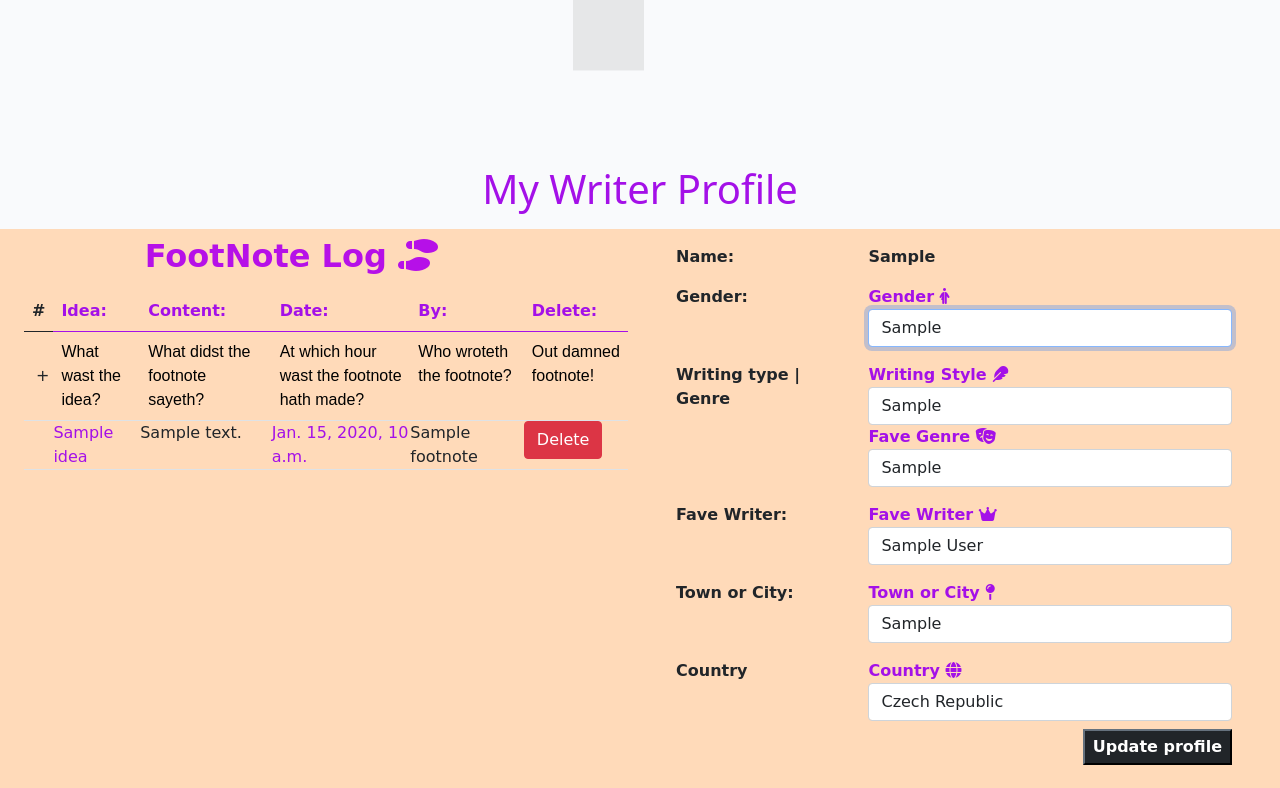
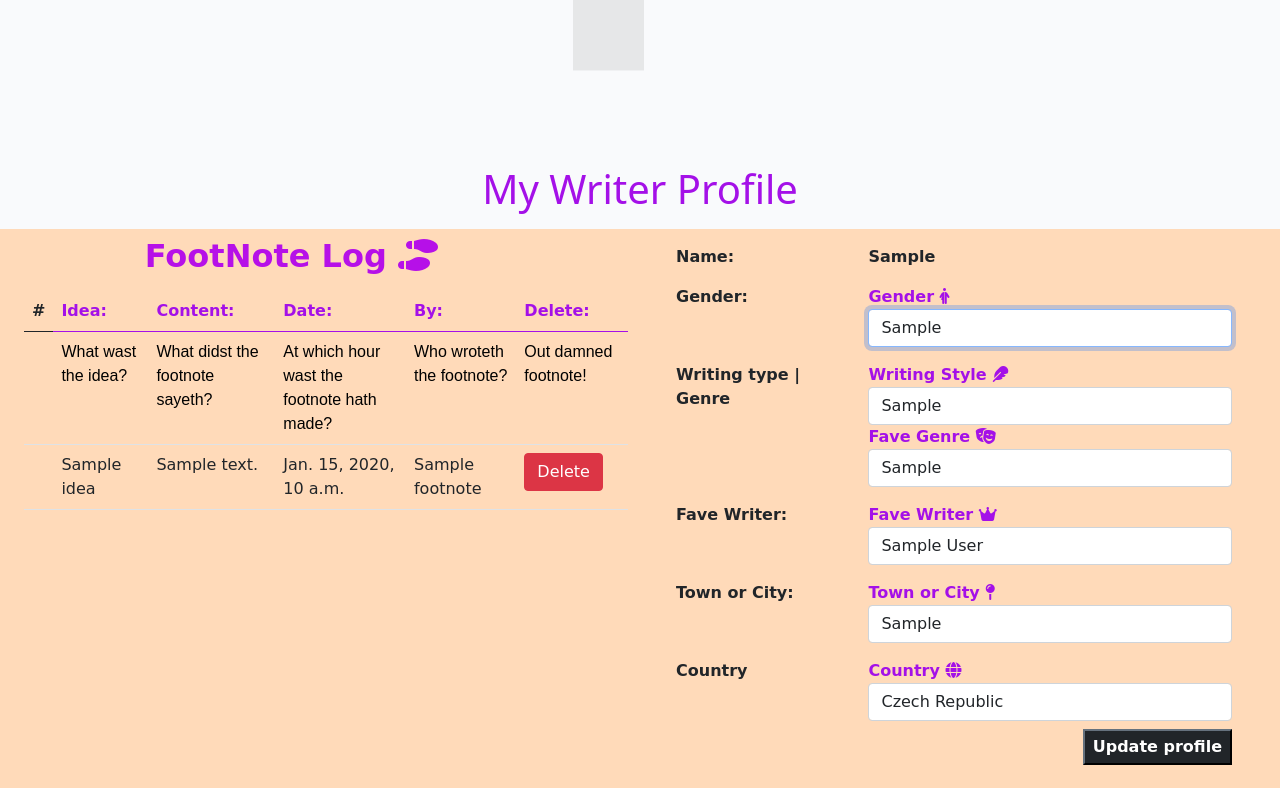
Before and after one commit to valerieniloinsigh31/footnote-app, a Django app: page /writerprofile in a window 1280 px wide. Shown: the part 211-999 px from the top of the page. Run offline with Django 3.2, Linux system fonts and the light colour scheme; a user stored in the database is signed in; tables that the repository leaves empty hold one stand-in row (values such as "Sample post"); some libraries are stand-ins or nearby versions; some web fonts are replaced.

Commit message:
Remove previous accordian code from writerprofile to redo

```diff
--- a/writer_profile/static/writer_profile/css/writerprofile.css
+++ b/writer_profile/static/writer_profile/css/writerprofile.css
@@ -34,15 +34,15 @@ tr.hide-table-padding td {
       position: relative;
     }
 
-    .accordion-toggle .expand-button:after
-    {
+    .accordion-button:not(.collapsed)  {
       position: absolute;
       left:.75rem;
       top: 50%;
       transform: translate(0, -50%);
       content: '-';
     }
-    .accordion-toggle.collapsed .expand-button:after
+
+  .accordion-button:focus
     {
       content: '+';
     }
--- a/writer_profile/templates/writer_profile/writerprofile.html
+++ b/writer_profile/templates/writer_profile/writerprofile.html
@@ -13,14 +13,13 @@
 <div class="container-fluid" style="background-color:peachpuff">
   <div class="row mx-auto mb-4">
     <div class="col-lg-6 col-md-12 mt-2">
-      <!-- collapsible feature from bootstrap-->
       <div>
         <div>
           <h2>
               <strong style="margin-left: 20%;">FootNote Log <i class="fa-solid fa-shoe-prints"></i> </strong>{{ footnote.content | linebreaks }}
           </h2>
         </div>
-        <div class="table-responsive">
+        <div>
           <table class="table">
                     <thead>
                         <tr>
@@ -33,27 +32,19 @@
                         </tr>
                     </thead>
                   <tbody>
-                    <tr class="accordion-toggle collapsed"
-                    id="accordion1"
-                    data-mdb-toggle="collapse"
-                    data-mdb-parent="#accordion1"
-                    href="#collapseOne"
-                    aria-controls="collapseOne"
-      >
-                    <td class="expand-button"></td>
+                    <tr>
+                    <td></td>
                     <td scope="col" style="color:black; font-family:Arial, Helvetica, sans-serif;">What wast the  idea?</td>
                     <td scope="col" style="color:black;font-family:Arial, Helvetica, sans-serif;">What didst  the  footnote  sayeth?</td>
                     <td scope="col" style="color:black;font-family:Arial, Helvetica, sans-serif;">At which hour wast  the  footnote  hath made?</td>
                     <td scope="col" style="color:black;font-family:Arial, Helvetica, sans-serif;">Who wroteth  the  footnote?</td>
                     <td scope="col" style="color:black;font-family:Arial, Helvetica, sans-serif;">Out damned footnote!</td>
-
       </tr>
-                    <tr class="hide-table-padding">
         {% for footnote in footnotes %}
               <td></td>
-                          <td style="color:#a410e8;">{{ footnote.idea}}</td>
+              <td>{{ footnote.idea}}</td>
               <td>{{ footnote.content }}{{ content }}</td>
-                          <td style="color:#a410e8;">{{ footnote.created_on }}</td>
+              <td>{{ footnote.created_on }}</td>
               <td>{{ footnote.name }}</td>
               <td><a href="/delete/{{ footnote.id }}">
                 <button type="button" class="btn btn-danger">Delete</button></a></td>
@@ -64,6 +55,7 @@
   </div>
 </div>
 
+<!-- Profile form section -->
 </div>
 <div class="col-lg-6 col-md-10 mt-2 ">
 <form method="POST" class="px-3" id="writerprofile-form">
```
Also changed, not shown: writer_profile/templates/writer_profile/delete_loggedfn.html (added, +27 -0 lines). Lines whose indentation alone changed are shown as unchanged.
